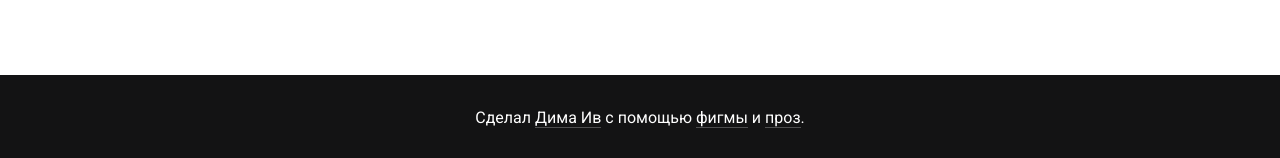
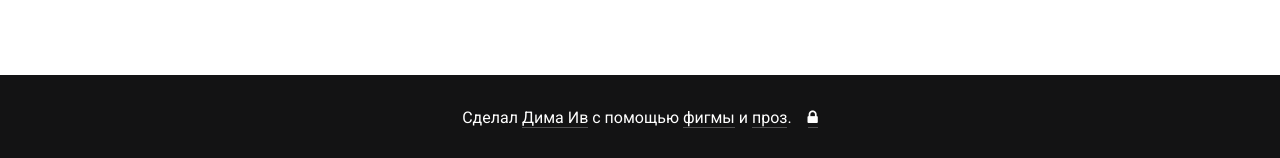
Before and after one commit to web-being/proakpp, a Jekyll site: the page built from index.html, in a window 1280 px wide. Shown: the part 5782-5940 px from the top of the page. Built offline with Jekyll 4.4.1, drawn with Linux system fonts in a browser that asks for light colours.

Commit message:
Add admin badge

```diff
--- a/_includes/footer.html
+++ b/_includes/footer.html
@@ -1,5 +1,6 @@
 <footer id="footer" class="site-footer">
 <div class="centered">
-Сделал <a href="https://github.com/dfcreative">Дима Ив</a> с помощью <a href="https://figma.com">фигмы</a> и <a href="http://prose.io">проз</a>.
+Сделал <a href="https://github.com/dfcreative">Дима Ив</a> с помощью <a href="https://figma.com">фигмы</a> и <a href="http://prose.io">проз</a>.&nbsp;&nbsp;&nbsp;
+<a href="/admin.html"><i class="fa fa-lock" aria-hidden="true"></i></a>
 </div>
 </footer>
--- /dev/null
+++ b/_includes/team.html
@@ -0,0 +1,32 @@
+<section id="team" class="section section--team section--gray">
+	<div class="centered">
+		<header class="section-header">
+			<h3 class="section-title" data-lang="en" data-aos="fade-up">Команда</h3>
+			<hr class="section-dash" data-aos="fade-up" data-aos-delay="100"/>
+			<div class="section-subtitle" data-lang="en" data-aos="fade-up" data-aos-delay="200">Наша команда</div>
+		</header>
+
+		<div class="section-body section-members">
+			<div class="section-member">
+				<img class="section-member-image" src="assets/member-1.png" alt="Pavel Ulyanov">
+				<h3 class="section-member-title">Павел Ульянов</h3>
+				<div class="section-member-subtitle">Основатель, мастер</div>
+				<div class="section-member-description">Integer commodo massa non urna sodales, non pharetra magna accumsan. Integer pretium, lacus viverra convallis consectetur, tellus lacus.</div>
+				<div class="section-member-social section-member-social-2">
+					<a href=""><i class="fa fa-facebook"></i></a>
+					<a href=""><i class="fa fa-twitter"></i></a>
+				</div>
+			</div><div class="section-member">
+				<img class="section-member-image" src="assets/member-2.jpg" alt="Pavel Ulyanov">
+				<h3 class="section-member-title">Антон Уваров</h3>
+				<div class="section-member-subtitle">Основатель, мастер</div>
+				<div class="section-member-description">Integer commodo massa non urna sodales, non pharetra magna accumsan. Integer pretium, lacus viverra convallis consectetur, tellus lacus.</div>
+				<div class="section-member-social section-member-social-2">
+					<a href=""><i class="fa fa-facebook"></i></a>
+					<a href=""><i class="fa fa-twitter"></i></a>
+				</div>
+			</div>
+		<div>
+
+	</div>
+</section>
--- a/admin.html
+++ b/admin.html
@@ -1,7 +1,7 @@
 <!doctype html>
 <html>
 <head>
-<meta http-equiv="refresh" content="0;URL='http://prose.io/#mircamtl/mircamtl.github.io'">
+<meta http-equiv="refresh" content="0;URL='http://prose.io/#web-being/proakpp'">
 </head>
 <body>
 </body>
```
Also changed, not shown: assets/member-1.png (added), assets/member-2.jpg (added).
